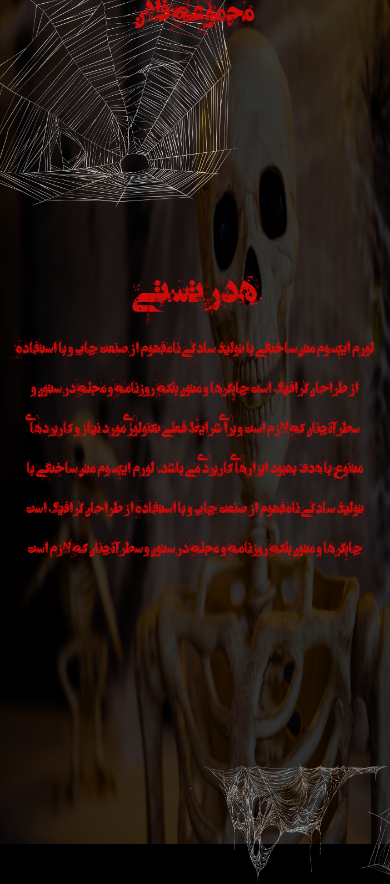
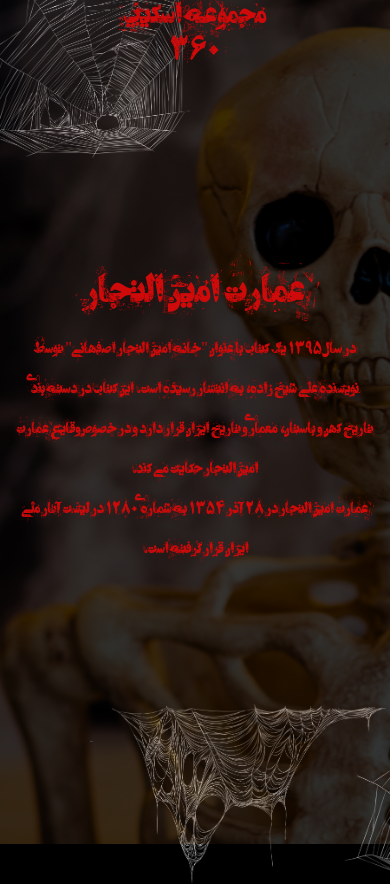
Before and after one commit to I-MA-N/scape-room, a plain HTML site: page index.html in a window 390 px wide. Drawn offline with Linux system fonts and the light colour scheme.

Commit message:
Add content, Fix image size on mobile

```diff
--- a/index.html
+++ b/index.html
@@ -4,19 +4,21 @@
 <head>
    <meta charset="UTF-8">
    <meta name="viewport" content="width=device-width, initial-scale=1.0">
-   <title>لورم ایپسوم</title>
+   <title>اسکیپ 360 | عمارت امین التجار</title>
    <link rel="stylesheet" href="style.css">
 </head>
 
 <body dir="rtl">
-   <h3>مجموعه فلان</h3>
+   <h3>مجموعه اسکیپ 360</h3>
 
    <div class="container">
-      <h1>هدر تستی</h1>
+      <h1>عمارت امین التجار</h1>
 
       <p>
-         لورم ایپسوم متن ساختگی با تولید سادگی نامفهوم از صنعت چاپ و با استفاده از طراحان گرافیک است چاپگرها و متون بلکه روزنامه و مجله در ستون و سطرآنچنان که لازم است و برای شرایط فعلی تکنولوژی مورد نیاز و کاربردهای متنوع با هدف بهبود ابزارهای کاربردی می باشد.
-         لورم ایپسوم متن ساختگی با تولید سادگی نامفهوم از صنعت چاپ و با استفاده از طراحان گرافیک است چاپگرها و متون بلکه روزنامه و مجله در ستون و سطرآنچنان که لازم است
+         در سال 1395 یک کتاب با عنوان "خانه امین التجار اصفهانی" توسط نویسنده علی شیخ زاده، به انتشار رسیده است. این کتاب
+         در دسته بندی تاریخ کهن و باستان، معماری و تاریخ ایران قرار دارد و در خصوص وقایع عمارت امین التجار حکایت می کند.
+         <br>
+         عمارت امین التجار در 28 آذر 1354 به شماره ی 1280 در لیست آثار ملی ایران قرار گرفته است.
       </p>
    </div>
 
--- a/style.css
+++ b/style.css
@@ -40,6 +40,7 @@ h3 {
    left: 50%;
    transform: translateX(-50%);
    font-size: 30px;
+   line-height: 35px;
    text-align: center;
 }
 
@@ -51,13 +52,13 @@ p {
 }
 
 .skeleton-img {
-   position: absolute;
+   position: fixed;
    z-index: -5;
    opacity: 0.2;
    top: 50%;
    left: 50%;
    transform: translateX(-50%) translateY(-50%);
-   width: 100%;
+   /* width: 100%; */
    height: 100%;
    animation: skeleton-opacity 2s infinite alternate;
 }
@@ -67,7 +68,7 @@ p {
    z-index: -10;
    top: -40px;
    left: 0px;
-   width: 250px;
+   width: 200px;
 }
 
 .spider-web-2-img {
@@ -75,7 +76,7 @@ p {
    z-index: -10;
    bottom: -40px;
    right: 0;
-   width: 200px;
+   width: 300px;
 }
 
 .spider-web-3-img {
@@ -91,20 +92,20 @@ p {
    0% {
       opacity: 0.2;
    }
-   20% {
-      opacity: 0;
+   30% {
+      opacity: 0.1;
    }
    40% {
       opacity: 0.2;
    }
-   60% {
+   50% {
       opacity: 0.23;
    }
-   80% {
-      opacity: 0.24;
+   90% {
+      opacity: 0.25;
    }
    100% {
-      opacity: 0.25;
+      opacity: 0.4;
    }
 }
 
@@ -138,10 +139,6 @@ p {
       width: 400px;
    }
 
-   .spider-web-2-img {
-      width: 300px;
-   }
-
    .spider-web-3-img {
       display: block;
    }
```
